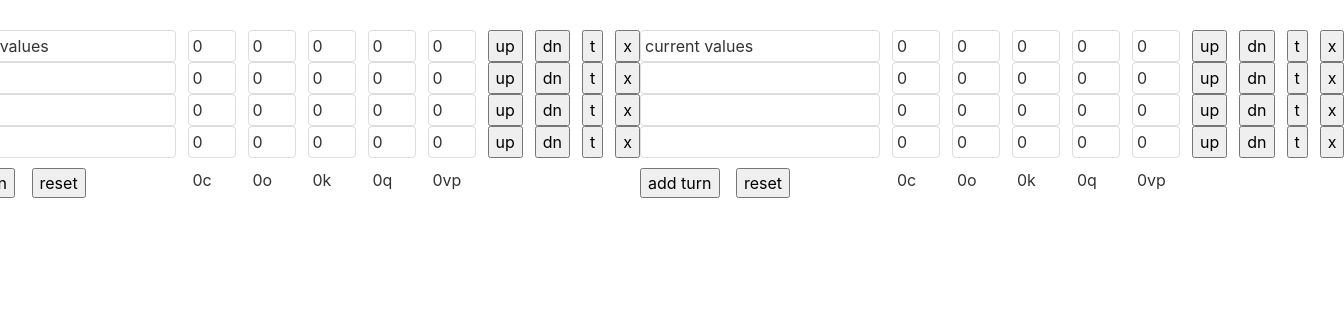
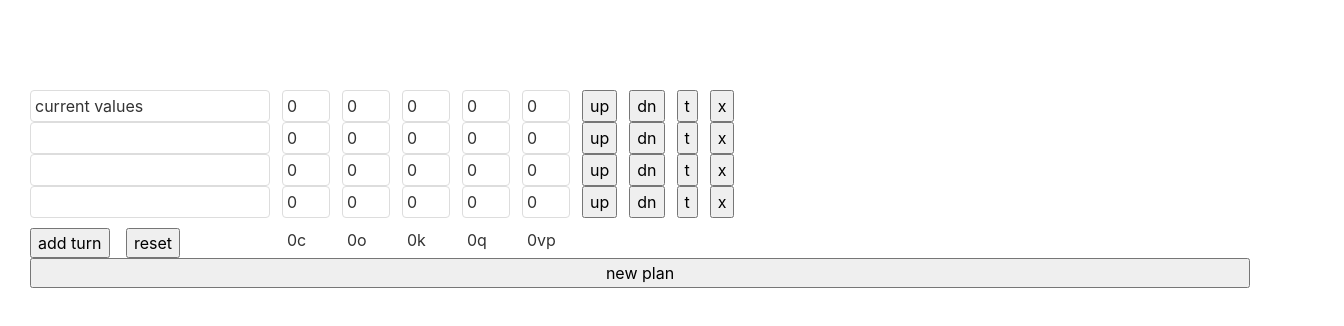
Before and after one commit to taylordolan/gaiaplanner, a Svelte app: page / in a window 1280 px wide. Shown: the top 326 px of the page, 1344 px wide, since content can reach past the window. Built offline with nearby package versions, Linux system fonts and the light colour scheme.

Commit message:
rough support for creating new plans

```diff
--- a/src/App.svelte
+++ b/src/App.svelte
@@ -11,11 +11,12 @@
 
 <style>
   main {
+    color: #333;
+    display: flex;
+    flex-direction: column;
     font-family: -apple-system, BlinkMacSystemFont, "Segoe UI", Roboto, Oxygen-Sans, Ubuntu, Cantarell, "Helvetica Neue", sans-serif;
-    display: flex;
+    font-size: 16px;
     justify-content: center;
     padding: 30px;
-    font-size: 16px;
-    color: #333;
   }
 </style>
--- a/src/Game.svelte
+++ b/src/Game.svelte
@@ -1,11 +1,17 @@
 <script>
   import Plan from "./Plan.svelte";
+  import { newPlan } from './stores.js';
   export let game;
+
+  const addPlan = () => {
+    game = [...game, $newPlan()];
+  }
 </script>
 
 {#each game as plan}
   <Plan bind:plan={plan}/>
 {/each}
+<button on:click={addPlan}>new plan</button>
 
 <style>
 </style>
--- a/src/Plan.svelte
+++ b/src/Plan.svelte
@@ -1,7 +1,7 @@
 <script>
   import Turn from "./Turn.svelte";
   export let plan;
-  import { newTurn, defaultTurns } from './stores.js';
+  import { newTurn, newPlan } from './stores.js';
 
   const addTurn = () => {
     // make sure the new turn's id is unique
@@ -28,8 +28,8 @@
     plan = plan;
   }
 
-  const resetTurns = () => {
-    plan = $defaultTurns();
+  const reset = () => {
+    plan = $newPlan();
   }
 
   const getTotal = (arr, type) => {
@@ -61,7 +61,7 @@
   <div class="footer">
     <div class="buttons-wrapper">
       <button class="button-add" on:click={addTurn}>add turn</button>
-      <button class="button-reset" on:click={resetTurns}>reset</button>
+      <button class="button-reset" on:click={reset}>reset</button>
     </div>
     <span class="total">{totalC}c</span>
     <span class="total">{totalO}o</span>
@@ -72,6 +72,10 @@
 </div>
 
 <style>
+  .plan {
+    margin-top: 60px;
+  }
+
   .buttons-wrapper {
     width: 240px;
   }
--- a/src/stores.js
+++ b/src/stores.js
@@ -1,18 +1,15 @@
 import { readable, writable } from "svelte/store"
 
 const _newTurn = (id) => {
-  let turn = {
+  return {
     description: "",
     resources: { c: 0, o: 0, k: 0, q: 0, v: 0 },
     enabled: true,
     id: id,
   }
-  return turn;
 }
 
-export const newTurn = readable(_newTurn);
-
-const _defaultTurns = () => {
+const _newPlan = () => {
   let turns = [
     _newTurn(0),
     _newTurn(1),
@@ -23,13 +20,17 @@ const _defaultTurns = () => {
   return turns;
 }
 
-let _games = () => {
-  return [
-    [_defaultTurns(), _defaultTurns()],
-  ];
+const _newGame = () => {
+  return [_newPlan()];
 }
 
-export const defaultTurns = readable(_defaultTurns);
+let _games = () => {
+  return [_newGame()];
+}
+
+export const newTurn = readable(_newTurn);
+export const newPlan = readable(_newPlan);
+export const newGame = readable(_newGame);
 
 const itemName = "games";
 const retrieved = localStorage.getItem(itemName);
```
